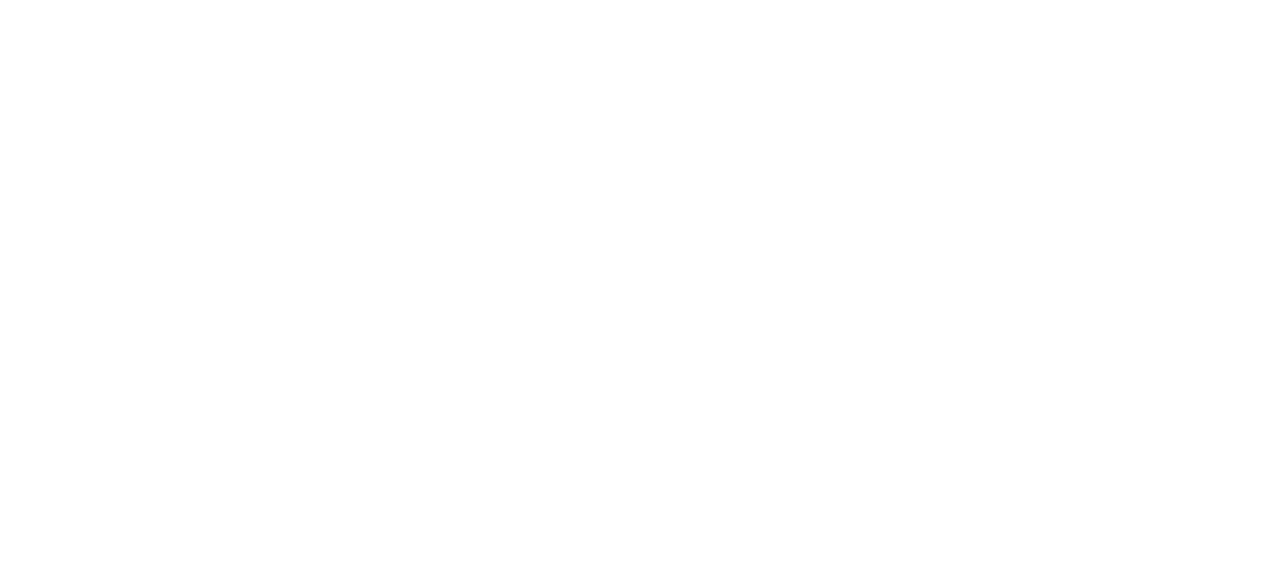
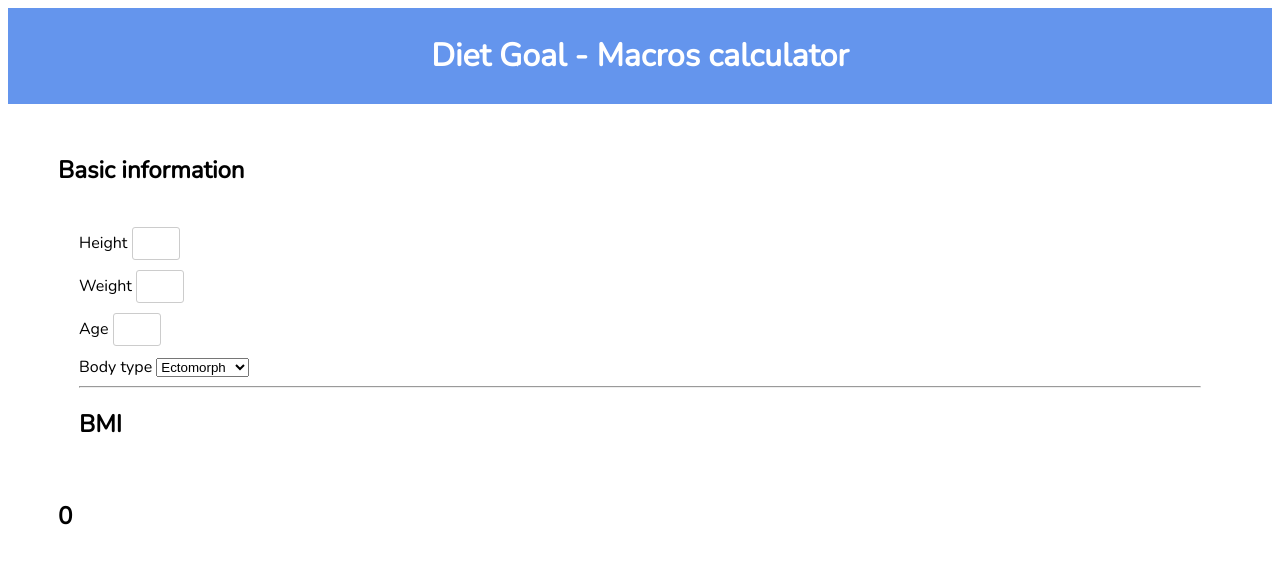
Before and after one commit to kreutzfeld/DietGoal, a plain HTML site: page index.html in a window 1280 px wide. Drawn offline with nearby package versions, Linux system fonts and the light colour scheme.

Commit message:
First commit

```diff
--- a/index.html
+++ b/index.html
@@ -3,9 +3,59 @@
 <html lang="en" xmlns="http://www.w3.org/1999/xhtml">
 <head>
     <meta charset="utf-8" />
-    <title></title>
+    <meta http-equiv="X-UA-Compatible" content="IE-edge" />
+    <meta name="viewport" content="width-device-width, initial-scale-1.0" />
+
+    <title>Diet Goal - Get in shape!</title>
+
+    <link href="style.css" rel="stylesheet" />
+
+    <link rel="preconnect" href="https://fonts.googleapis.com">
+    <link rel="preconnect" href="https://fonts.gstatic.com" crossorigin>
+    <link href="https://fonts.googleapis.com/css2?family=Nunito:ital,wght@0,400;1,300&display=swap" rel="stylesheet">
+
+    <script src="script.js"></script>
+
 </head>
 <body>
+    <header>
+        <h1>Diet Goal - Macros calculator</h1>
+    </header>
+    <main>
+        <div class="title">
+            <h2>Basic information</h2>
 
+            <div class="card">
+
+                <div class="lineInput">
+                    <label for="height" class="form-label">Height</label>
+                    <input type="text" class="form-control" id="height" maxlength="3" oninput="bmiCALC" />
+                </div>
+                <div class="lineInput">
+                    <label for="weight" class="form-label">Weight</label>
+                    <input type="text" class="form-control" id="weight" maxlength="3" oninput="bmiCALC" />
+                </div>
+                <div class="lineInput">
+                    <label for="age" class="form-label">Age</label>
+                    <input type="text" class="form-control" id="age" maxlength="3" oninput="bmiCALC" />
+                </div>
+                <form action="#">
+                    <label for="bodytype">Body type</label>
+                    <select name="body" id="bodytype">
+                        <option value="ecto">Ectomorph</option>
+                        <option value="meso">Mesomorph</option>
+                        <option value="endo">Endomorph</option>
+                    </select>
+                </form>
+                <hr>
+                <h2>BMI <span id="bmi"></span></h2>
+            </div>
+        </div>
+
+        <div class="infos">
+            <h2>0</h2>
+        </div>
+
+    </main>
 </body>
 </html>
--- /dev/null
+++ b/script.js
@@ -0,0 +1,17 @@
+function bmiCALC(){
+
+    var BMIage = document.getElementById("age").value;
+    var BMIheight = document.getElementById("height").value;
+    var BMIweight = document.getElementById("weight").value;
+    var BMItotal = +BMIage + +BMIheight + +BMIweight;
+    document.getElementById("bmi").innerHTML = BMItotal;
+}
+
+function myFunction() {
+    var price = document.getElementById("inputProductPrice").value;
+    var gst = document.getElementById("inputGST").value;
+    var delivery = document.getElementById("inputDelivery").value;
+    var total = +price + +gst + +delivery;
+    document.getElementById("totalPrice").innerHTML = total;
+
+}
--- /dev/null
+++ b/style.css
@@ -0,0 +1,65 @@
+body {
+    font-family: 'Nunito', sans-serif;
+}
+
+header {
+    background-color: cornflowerblue;
+    padding: 5px;
+    color: white;
+    text-align: center;
+}
+
+main {
+    padding: 30px 50px;
+}
+
+.card {
+    background-color: white;
+    border: 1px solid #fff;
+    padding: 20px;
+    margin-top: 15px;
+    border-radius: 5px;
+}
+
+.lineInput {
+    margin-bottom: 10px;
+}
+
+input {
+    padding: 8px;
+    border: 1px solid #ccc;
+    border-radius: 3px;
+    outline: 0;
+    width: 30px;
+
+}
+
+
+button {
+    border: 0;
+    padding: 10px;
+    outline: 0;
+    background-color: cornflowerblue;
+    color: #fff;
+    border-radius: 3px;
+    font-weight: bold;
+    transition: all ease 0.3s;
+}
+
+    button:hover {
+        background-color: dodgerblue;
+    }
+
+.content {
+    margin-top: 15px;
+}
+
+table {
+    border-collapse: collapse;
+    border: 1px solid #ccc;
+    width: 100%;
+}
+
+.center {
+    text-align: center;
+}
```
Also changed, not shown: 1 other file.
